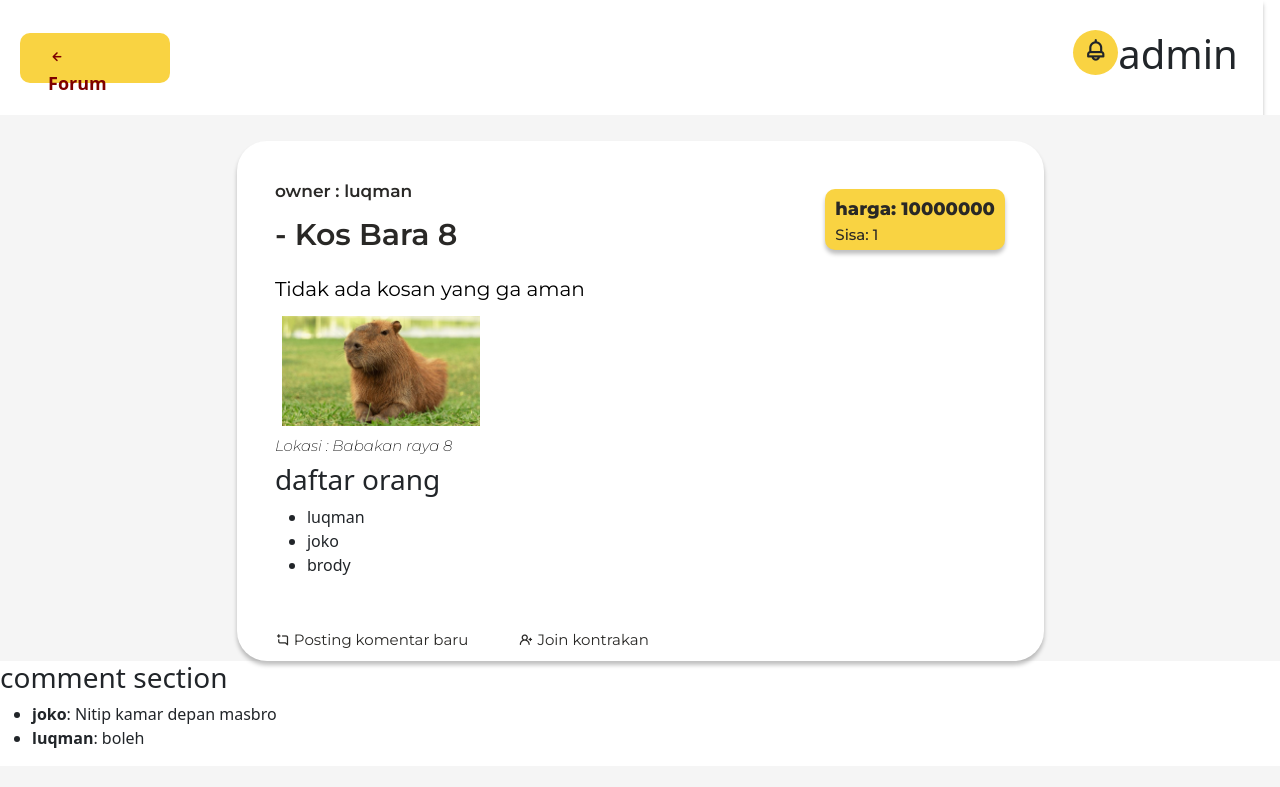
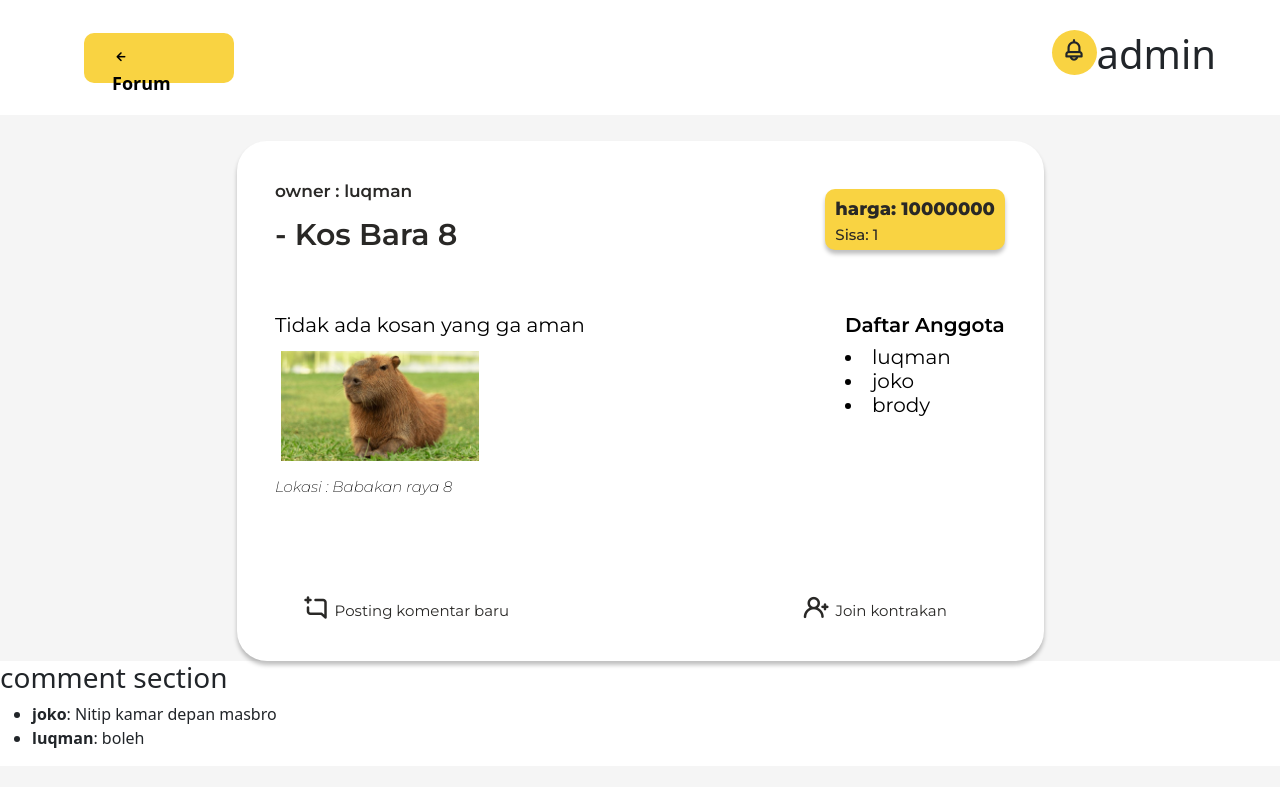
Before and after one commit to aamilham/KontrakanID, a Django app: page /forum/rent/1/ in a window 1280 px wide. Shown: the top 787 px of the page. Run offline with Django 4.2, Linux system fonts and the light colour scheme; a user stored in the database is signed in; data comes from the database, SQL or seed files in the repository.

Commit message:
add forum & rent frontend

```diff
--- a/forum/static/forum/forum.css
+++ b/forum/static/forum/forum.css
@@ -3,17 +3,20 @@
     align-items: center;
     justify-content: space-between;
 
-    width: 1263px;
+    width: 100%;
     height: 115px;
     background: #FFFFFF;
     box-shadow: 0px 4px 4px rgba(0, 0, 0, 0.25);
+    padding: 20px 5%;
 
 }
 
-
+.forumNavbar a {
+    text-decoration: none;
+    color: #000000;
+}
 .forumProfile {
     display: flex;
-    padding-right: 2%;
 }
 
 .forumProfile .lonceng {
--- a/forum/static/forum/rent.css
+++ b/forum/static/forum/rent.css
@@ -97,11 +97,13 @@ color: #292826;
 }
 
 .rentMid {
-    margin-top: 3%;
+    margin-top: 8%;
+    display: flex;
+    height: 230px;
 }
 
 .rentDesc h2 {
-    width: 640px;
+    width: 570px;
     font-family: 'Montserrat';
 font-style: normal;
 font-weight: 400;
@@ -120,7 +122,7 @@ height: 110px;
 }
 
 .rentDesc h3{
-    margin-top: 1.5%;
+    margin-top: 3%;
 
     font-family: 'Montserrat';
 font-style: italic;
@@ -131,9 +133,34 @@ line-height: 18px;
 color: #000000;
 }
 
+.rentList {
+
+    font-family: 'Montserrat';
+font-style: normal;
+font-weight: 400;
+font-size: 20px;
+line-height: 24px;
+
+color: #000000;
+}
+
+.rentList h3 {
+    font-family: 'Montserrat';
+font-style: normal;
+font-weight: 600;
+font-size: 20px;
+line-height: 24px;
+
+color: #000000;
+}
+
 .rentBot {
+    position: absolute;
     margin-top: 50px;
     display: flex;
+    width: 807px;
+    justify-content: space-between;
+    padding: 0 2%;
 }
 
 .rentBot a {
@@ -146,4 +173,26 @@ text-decoration: none;
 color: #292826;
 
 margin-right: 50px;
+display: flex;
 }
+
+.rentBot i {
+    font-size: 30px;
+}
+
+.rentBot h2 {
+    width: 175px;
+    white-space:pre;
+
+    font-family: 'Montserrat';
+font-style: normal;
+font-weight: 400;
+font-size: 15px;
+line-height: 18px;
+text-decoration: none;
+
+margin-top: 4%;
+margin-left: 2%;
+
+
+}
--- a/forum/templates/forum/rent.html
+++ b/forum/templates/forum/rent.html
@@ -35,46 +35,48 @@
                 </div>
 
                 <div class="rentMid">
+                    <div class="rentSplitter">
                         <div class="rentDesc">
                             <h2>{{ rent.description }}</h2>
                             <img src="{{ rent.photo.url }}" alt="{{ rent.title }} Image">
                             <h3>Lokasi : {{ rent.address }}</h3>
                         </div>
                     </div>
-
-            <h3>daftar orang</h3>
-                <ul>
+                    <div class="rentList">
+                        <h3>Daftar Anggota</h3>
                             {% for occupant in occupants %}
                                 <li>{{ occupant.username }}</li>
                             {% empty %}
                                 <li>belum ada orang</li>
                             {% endfor %}
                         </ul>
+                    </div>
+                </div>
 
             <div class="rentBot">
                 {% if request.user.is_authenticated %}
-                <p><a href="{% url 'forum:create_comment' pk=rent.pk %}">
+                <a href="{% url 'forum:create_comment' pk=rent.pk %}">
                     <i class="uil uil-comment-add"></i>
-                    Posting komentar baru
-                </a></p>
+                    <h2>Posting komentar baru</h2>
+                </a>
                 {% if user_already_in %}
-                    <p><a href="{% url 'forum:undo_rent' pk=rent.pk %}">
+                    <a href="{% url 'forum:undo_rent' pk=rent.pk %}">
                         <i class="uil uil-user-minus"></i>
-                        Cabut dari kontrakan
-                    </a></p>
+                        <h2>Cabut dari kontrakan</h2>
+                    </a>
                 {% else %}
-                    <p><a href="{% url 'forum:join_rent' pk=rent.pk %}">
+                    <a href="{% url 'forum:join_rent' pk=rent.pk %}">
                         <i class="uil uil-user-plus"></i>
-                        Join kontrakan
-                    </a></p>
+                        <h2>Join kontrakan</h2>
+                    </a>
                 {% endif %}
                 {% endif %}
 
                 {% if request.user.id == rent.owner.id %}
-                    <p><a href="{% url 'forum:update_rent' pk=rent.pk %}">
+                    <a href="{% url 'forum:update_rent' pk=rent.pk %}">
                         <i class="uil uil-edit-alt"></i>
-                        Edit postingan
-                    </a></p>
+                        <h2>Edit postingan</h2>
+                    </a>
                 {% endif %}
             </div>
 
```
Also changed, not shown: other parts of forum/static/forum/forum.css (+32 -3 lines), forum/templates/forum/forum.html (+5 -2 lines). Lines whose indentation alone changed are shown as unchanged.
